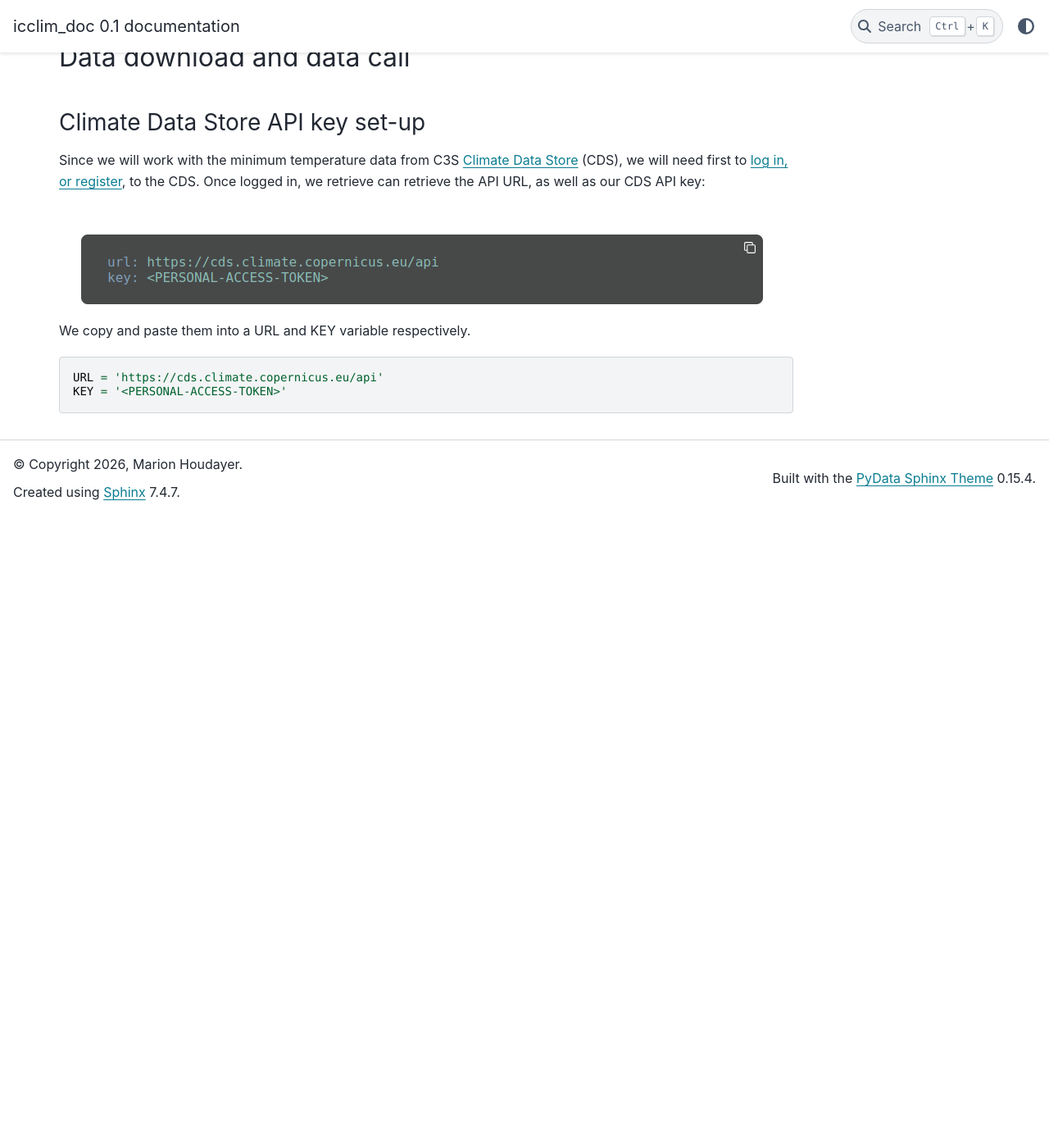
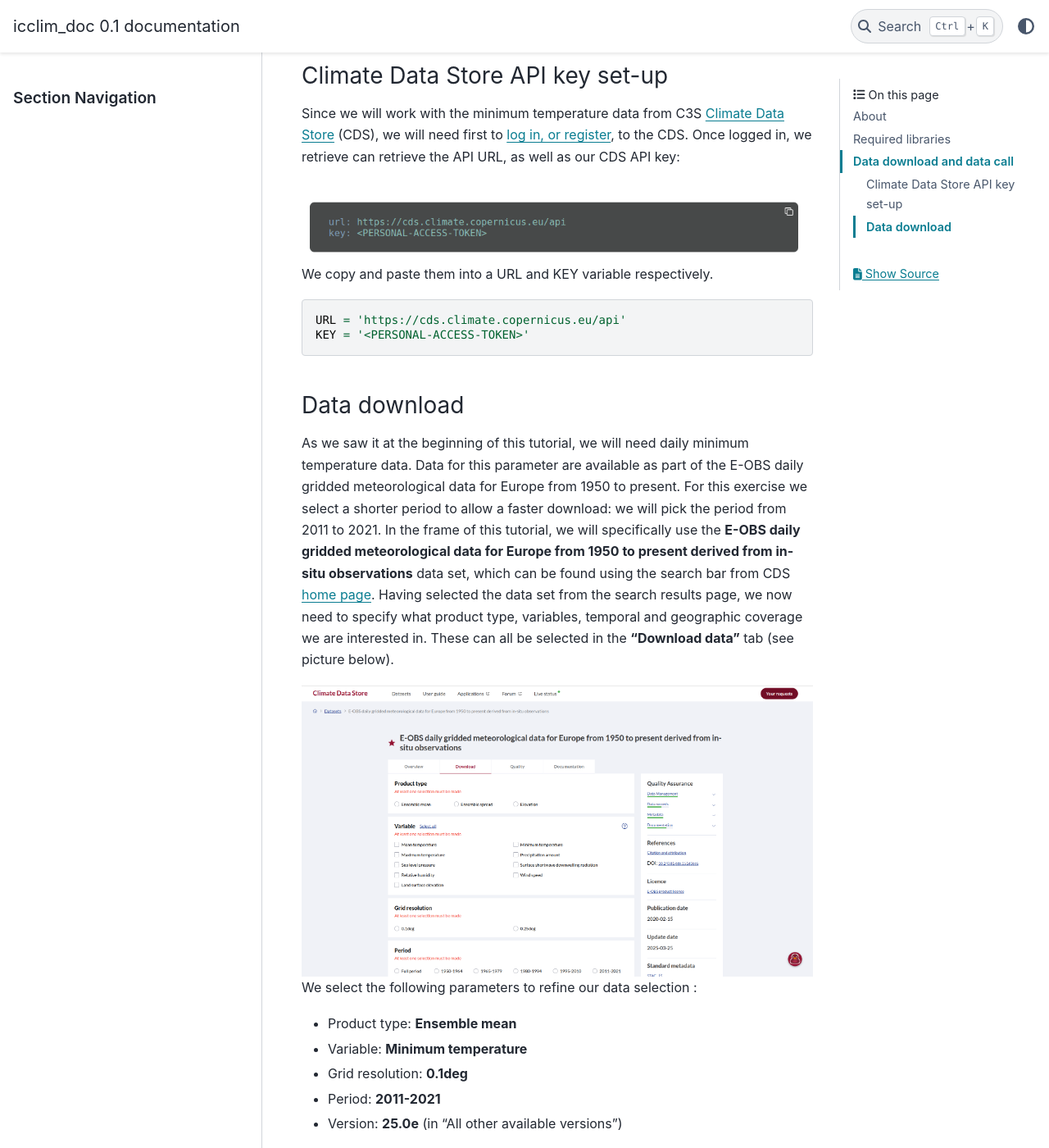
Before and after one commit to cerfacs-globc/icclim, a Sphinx documentation site: the page built from doc/source/tutorial/TUTO_C3S_Cold_Spell_Duration_Index.rst, in a window 1280 px wide and 1400 px high, scrolled down 1849 px. Shown: the whole window at 82% size. Built offline with Sphinx 7.4.7 and the PyData theme 0.15.4, drawn with Linux system fonts in a browser that asks for light colours; pages that are not in the unit, such as notebooks, are missing from menus; before the commit the page ends 2479 px from its top, so only the background shows below that; some of the changed text lies outside the part shown.

Commit message:
Change the TUTO name in tutorial/index to reconnect index.rst & TUTO_C3S_Cold_Spell_Duration_Index.rst\nCSDI tuto completed with Data download subsection

```diff
--- a/doc/source/tutorial/TUTO_C3S_Cold_Spell_Duration_Index.rst
+++ b/doc/source/tutorial/TUTO_C3S_Cold_Spell_Duration_Index.rst
@@ -72,3 +72,39 @@
 
     URL = 'https://cds.climate.copernicus.eu/api'
     KEY = '<PERSONAL-ACCESS-TOKEN>'
+
+Data download
+-------------
+As we saw it at the beginning of this tutorial, we will need daily minimum temperature data. Data for this parameter are available as part of the E-OBS daily gridded meteorological data for Europe from 1950 to present. For this exercise we select a shorter period to allow a faster download: we will pick the period from 2011 to 2021.
+In the frame of this tutorial, we will specifically use the **E-OBS daily gridded meteorological data for Europe from 1950 to present derived from in-situ observations** data set, which can be found using the search bar from CDS `home page <Climate Data Store>`__.
+Having selected the data set from the search results page, we now need to specify what product type, variables, temporal and geographic coverage we are interested in. These can all be selected in the **"Download data"** tab (see picture below).
+
+.. image:: Screenshot_E-OBS_daily_gridded_data_download_tab.png
+    :align: center
+    :alt: Download tab of the E-OBS daily gridded meteorological data for Europe from 1950 to present derived from in-situ observations
+
+
+We select the following parameters to refine our data selection :
+
+* Product type: **Ensemble mean**
+* Variable: **Minimum temperature**
+* Grid resolution: **0.1deg**
+* Period: **2011-2021**
+* Version: **25.0e** (in "All other available versions")
+
+Then at the bottom of the form appears a code block which we can copy and paste in our script.
+
+.. code-block:: python
+
+    dataset = "insitu-gridded-observations-europe"
+    request = {
+        "period": "2011_2021"
+    }
+
+    client = cdsapi.Client()
+    client.retrieve(dataset, request).download()
+
+.. note::
+    Since we already imported :mod:`cdsapi` library, we can skip that code line in the generated code block.
+
+Before running the code block, we need to accept the terms and conditions of this specific data set. When the code is run in our environment, we will receive the daily minimum temperature in a zip archive.
--- a/doc/source/tutorial/index.rst
+++ b/doc/source/tutorial/index.rst
@@ -7,7 +7,7 @@
    :titlesonly:
 
    Installation
-   Display how long can last a cold-spell in Europe <TUTO_Cold_Spell_Duration_Index>
+   Display how long can last a cold-spell in Europe <TUTO_C3S_Cold_Spell_Duration_Index>
    Calculate the Averaged Temperature Anomaly
    Calculate averaged surface Temperature and Precipitation Anomalies
    Calculate percentage of day when Tmean > 90th percentile (TG90p)
```
Also changed, not shown: doc/source/tutorial/Screenshot_E-OBS_daily_gridded_data_download_tab.png (added).
